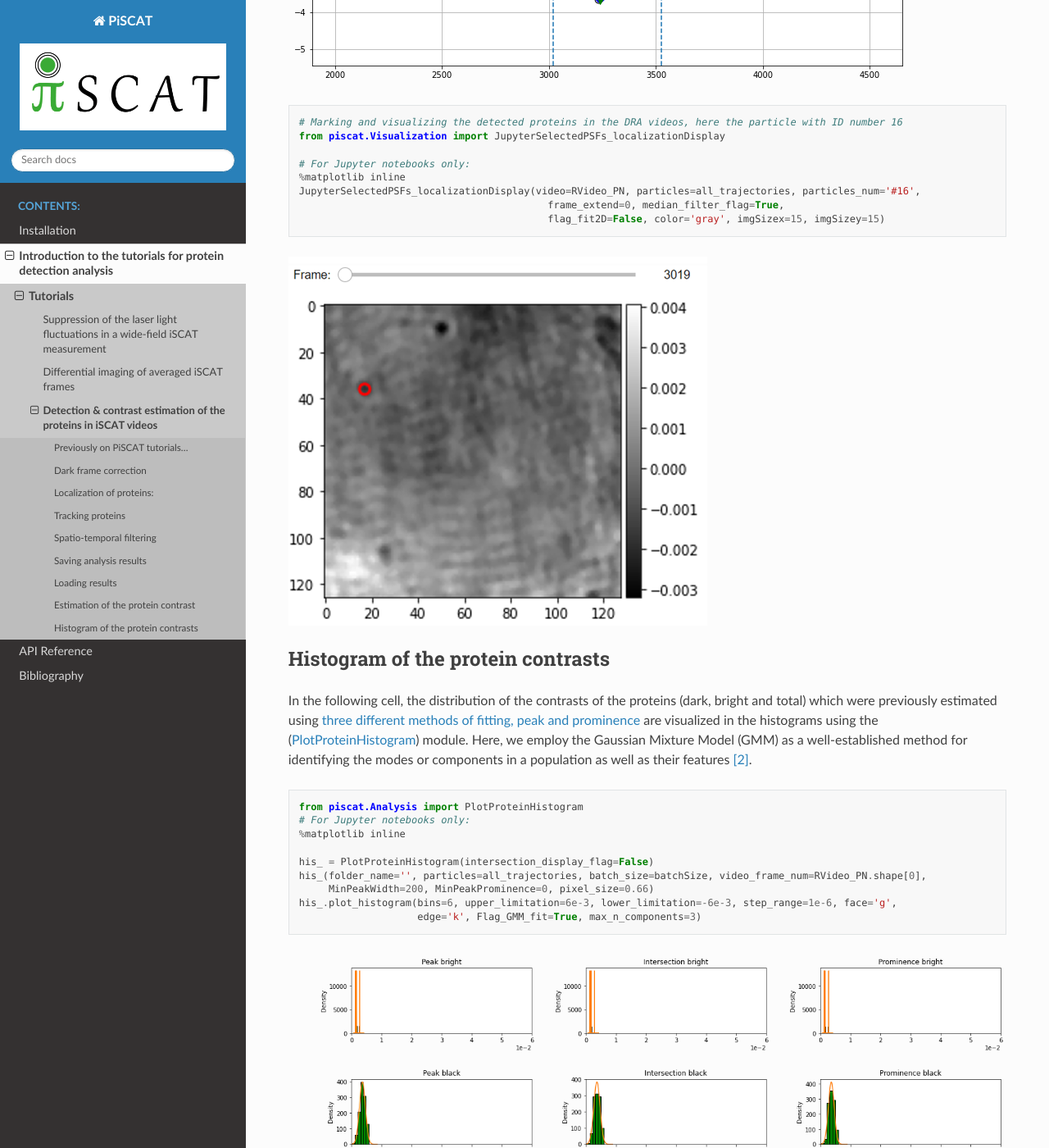
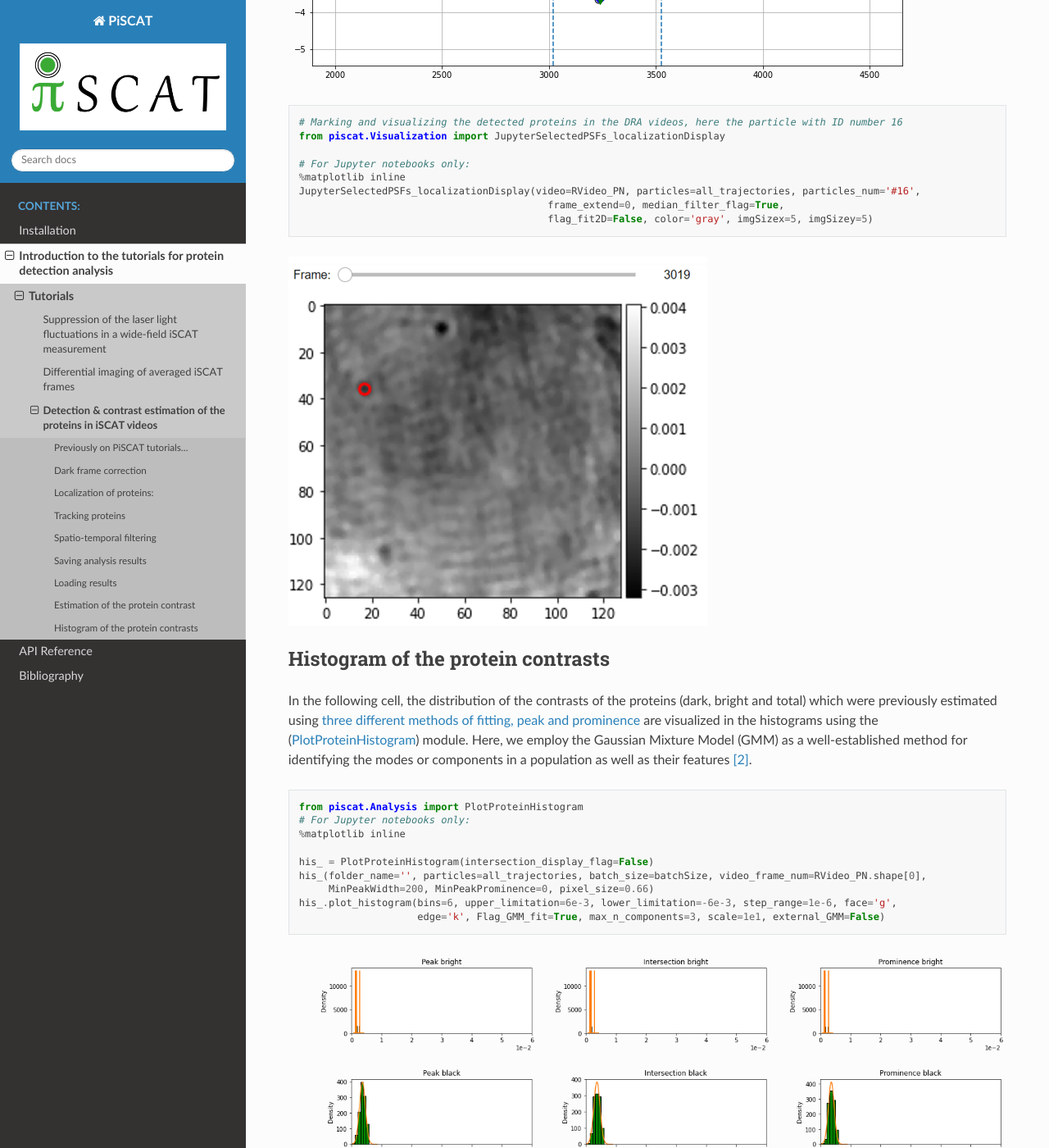
Before and after one commit to SandoghdarLab/PiSCAT, a Sphinx documentation site: the page built from docs/Tutorial3/Tutorial3.md, in a window 1280 px wide and 1400 px high, scrolled down 11371 px. Shown: the whole window at 82% size. Built offline with Sphinx 7.4.7 and the Read the Docs theme 2.0.0, drawn with Linux system fonts in a browser that asks for light colours.

Commit message:
Histogram new features

````diff
--- a/docs/Tutorial3/Tutorial3.md
+++ b/docs/Tutorial3/Tutorial3.md
@@ -580,7 +580,7 @@
 %matplotlib inline
 JupyterSelectedPSFs_localizationDisplay(video=RVideo_PN, particles=all_trajectories, particles_num='#16',
                                           frame_extend=0, median_filter_flag=True,
-                                          flag_fit2D=False, color='gray', imgSizex=15, imgSizey=15)
+                                          flag_fit2D=False, color='gray', imgSizex=5, imgSizey=5)
 ```
 
 
@@ -602,7 +602,7 @@
 his_(folder_name='', particles=all_trajectories, batch_size=batchSize, video_frame_num=RVideo_PN.shape[0],
      MinPeakWidth=200, MinPeakProminence=0, pixel_size=0.66)
 his_.plot_histogram(bins=6, upper_limitation=6e-3, lower_limitation=-6e-3, step_range=1e-6, face='g',
-                    edge='k', Flag_GMM_fit=True, max_n_components=3)
+                    edge='k', Flag_GMM_fit=True, max_n_components=3, scale=1e1, external_GMM=False)
 ```
 
 
````
Also changed, not shown: 4 other files.
